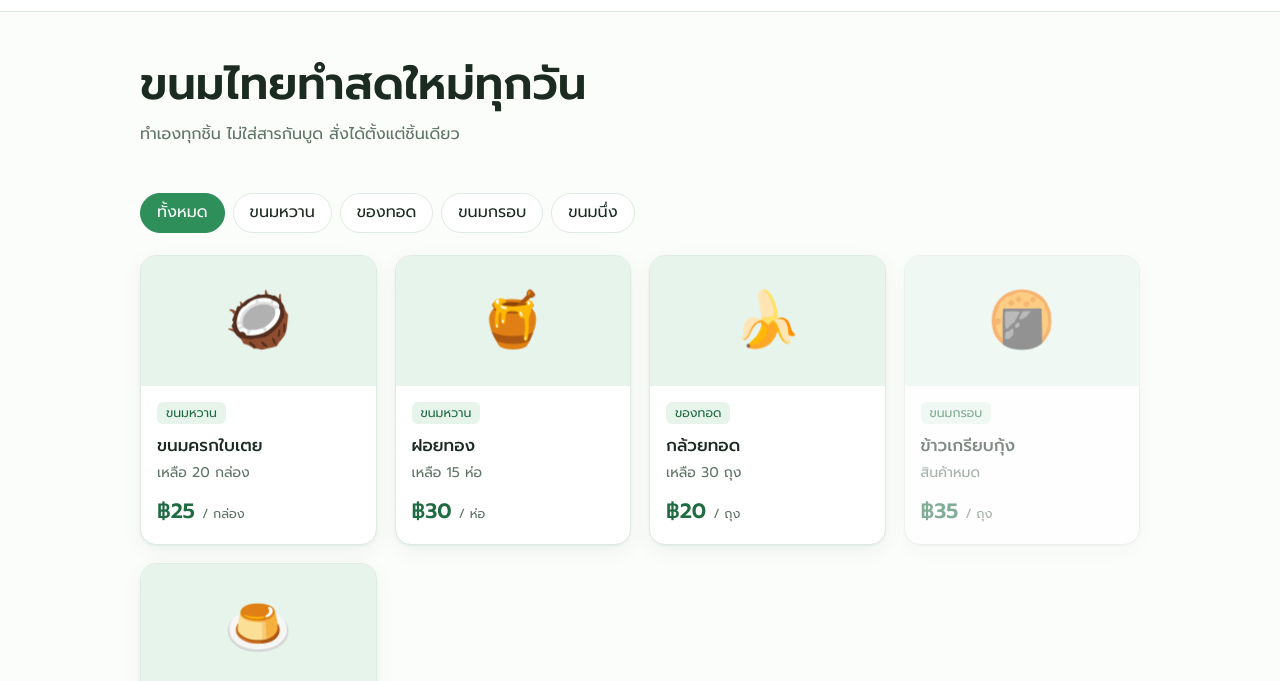
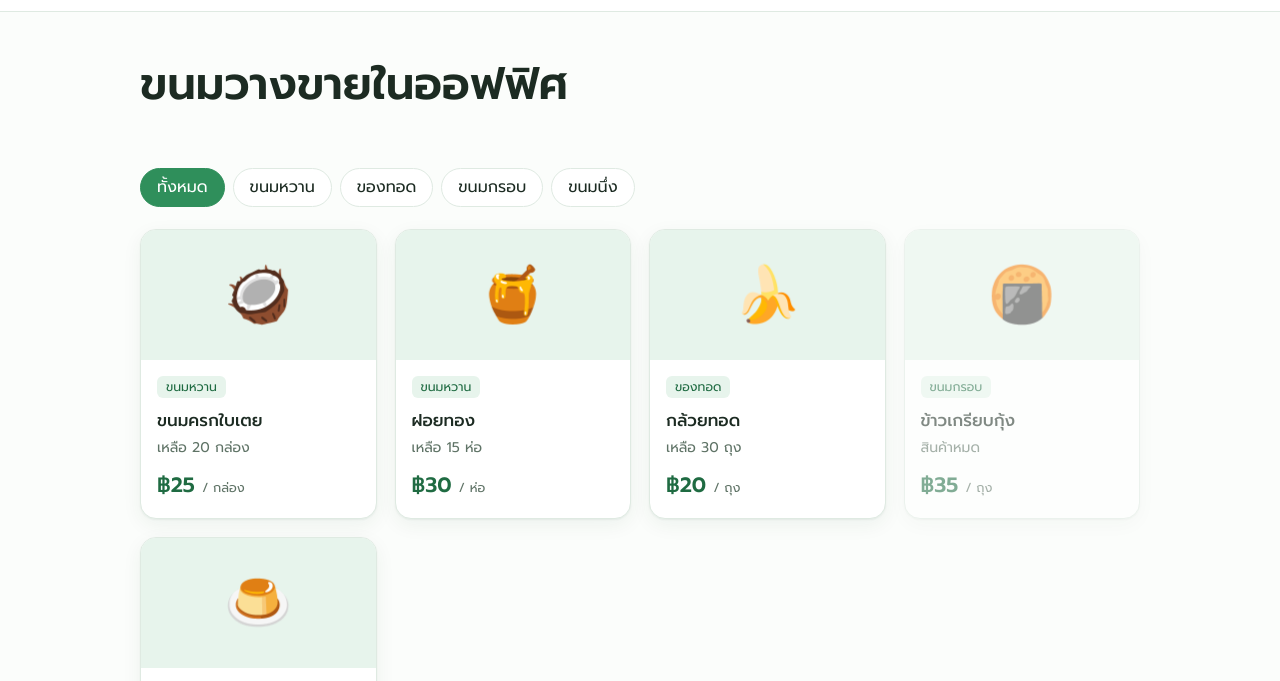
Before and after one commit to roymee240622-bot/-, a plain HTML site: page index.html in a window 1280 px wide. Shown: the part 61-742 px from the top of the page. Drawn offline with Linux system fonts and the light colour scheme.

Commit message:
Update index.html

```diff
--- a/index.html
+++ b/index.html
@@ -75,8 +75,7 @@ tr:last-child td{border-bottom:0}
 
 <main class="wrap">
   <section class="hero">
-    <h1>ขนมไทยทำสดใหม่ทุกวัน</h1>
-    <p>ทำเองทุกชิ้น ไม่ใส่สารกันบูด สั่งได้ตั้งแต่ชิ้นเดียว</p>
+    <h1>ขนมวางขายในออฟฟิศ</h1>
   </section>
   <div class="chips" id="chips" role="group" aria-label="กรองตามชนิดขนม"></div>
   <div class="grid" id="grid"></div>
```
